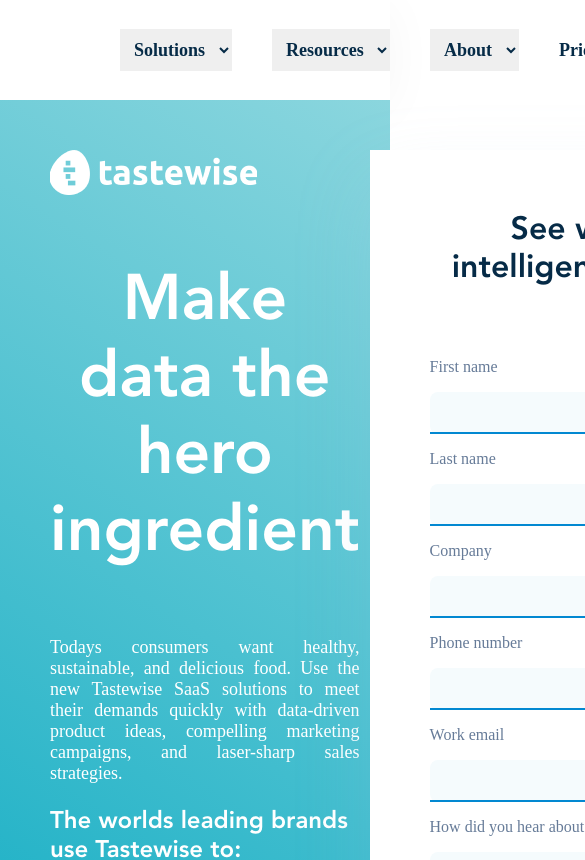
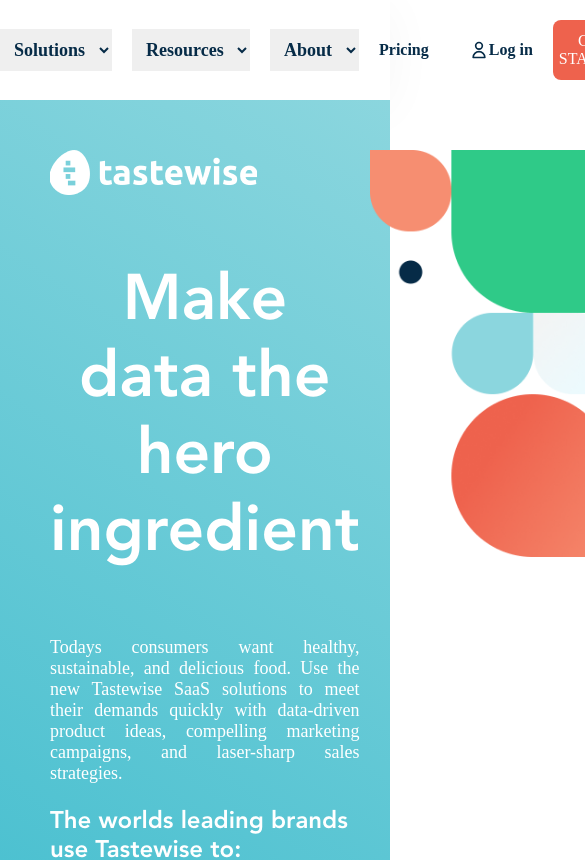
Before and after one commit to Arthur7711/tastewise, a Next.js app: page / in a window 390 px wide. Shown: the top 860 px of the page, 585 px wide, since content can reach past the window. Built offline with nearby package versions, Linux system fonts and the light colour scheme.

Commit message:
style:(adaptive till planshets)

```diff
--- a/components/header/Header.js
+++ b/components/header/Header.js
@@ -9,7 +9,10 @@
   return (
     <header className={styles.header}>
       <div className={styles.left}>
-        <div style={{ height: 100, display: "flex", alignItems: "center" }}>
+        <div
+          className={styles.imgArea}
+          // style={{ height: 100, display: "flex", alignItems: "center" }}
+        >
           <Image src={logo} alt="logo" />
         </div>
         <MySelect values={["Solutions", 2, 3]} />
@@ -35,7 +38,7 @@
               d="M16 7a4 4 0 11-8 0 4 4 0 018 0zM12 14a7 7 0 00-7 7h14a7 7 0 00-7-7z"
             />
           </svg>
-          <p>Log in</p>
+          <p style={{ wordWrap: "break-word", whiteSpace: "nowrap" }}>Log in</p>
         </div>
         <SimpleBTN title="Get started" />
       </div>
--- a/components/header/Header.module.css
+++ b/components/header/Header.module.css
@@ -10,6 +10,11 @@
   font-weight: 550;
   font-size: 18px;
   padding: 0 5rem;
+}
+.imgArea {
+  height: 100;
+  display: flex;
+  align-items: center;
 }
 .left {
   display: flex;
@@ -24,6 +29,28 @@
   justify-content: space-around;
   align-items: center;
 }
+.right > p {
+  word-wrap: break-word;
+  white-space: nowrap;
+}
 .right > * {
   margin-left: 40px;
 }
+
+@media (max-width: 1030px) {
+  .right > * {
+    margin-left: 20px;
+  }
+  .left > * {
+    margin-right: 20px;
+  }
+}
+@media (max-width: 900px) {
+  .header {
+    font-size: 16px;
+    padding: 0;
+  }
+  .imgArea {
+    display: none;
+  }
+}
--- a/pages/index.js
+++ b/pages/index.js
@@ -91,7 +91,7 @@
             <SimpleBTN title="request a demo" WIDTH="100%" />
           </div>
         </div>
-        <div>
+        <div className={styles.secondLogo}>
           <Image alt="groups" src={groups} />
         </div>
       </main>
--- a/styles/Home.module.css
+++ b/styles/Home.module.css
@@ -8,6 +8,7 @@
 .content {
   background: linear-gradient(32.2deg, #00a7c0 0%, #8bd6de 100%);
   display: grid;
+  grid-template-areas: "texted myForm myLog";
   grid-template-columns: 4fr 4fr 4fr;
   padding: 50px;
   grid-gap: 10px;
@@ -16,6 +17,9 @@
   font-weight: normal;
   src: local("Avenir LT Pro 85 Heavy"),
     url("../styles/fonts/AvenirLTProHeavy.woff") format("woff");
+}
+.textArea {
+  grid-area: texted;
 }
 .headP {
   font-family: "Avenir LT Pro 85 Heavy";
@@ -54,6 +58,7 @@
   color: #ffffff;
 }
 .formArea {
+  grid-area: myForm;
   font-family: "Avenir LT Pro 85 Heavy";
   font-style: normal;
   font-weight: normal;
@@ -92,6 +97,7 @@
 .mainFlex {
   display: flex;
   justify-content: space-around;
+  flex-wrap: wrap;
 }
 .title {
   text-align: center;
@@ -99,3 +105,15 @@
   font-size: 42px;
   margin: 100px 0;
 }
+.secondLogo {
+  grid-area: myLog;
+}
+
+@media (max-width: 1030px) {
+  .content {
+    grid-template-areas:
+      "texted myLog "
+      "myForm myForm";
+    grid-template-columns: 6fr 6fr;
+  }
+}
```
